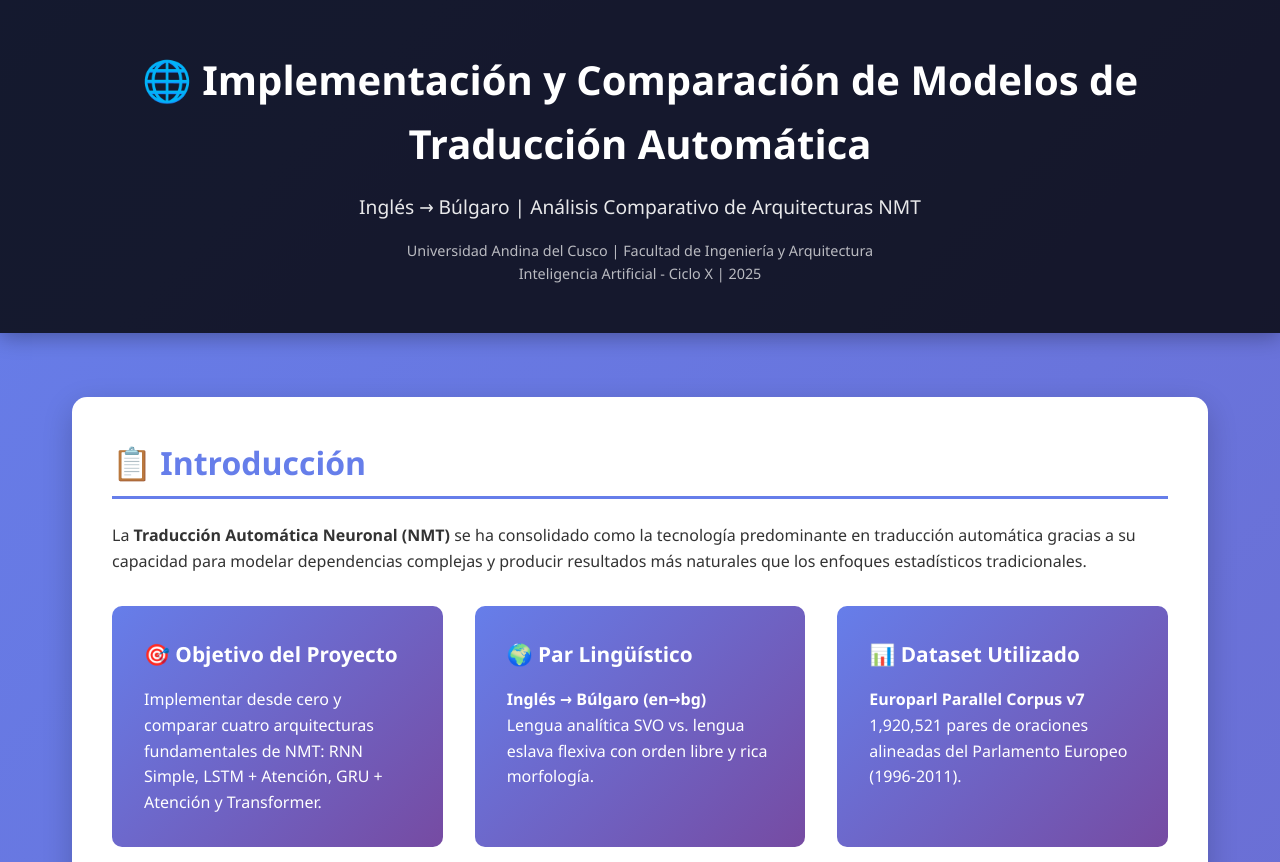
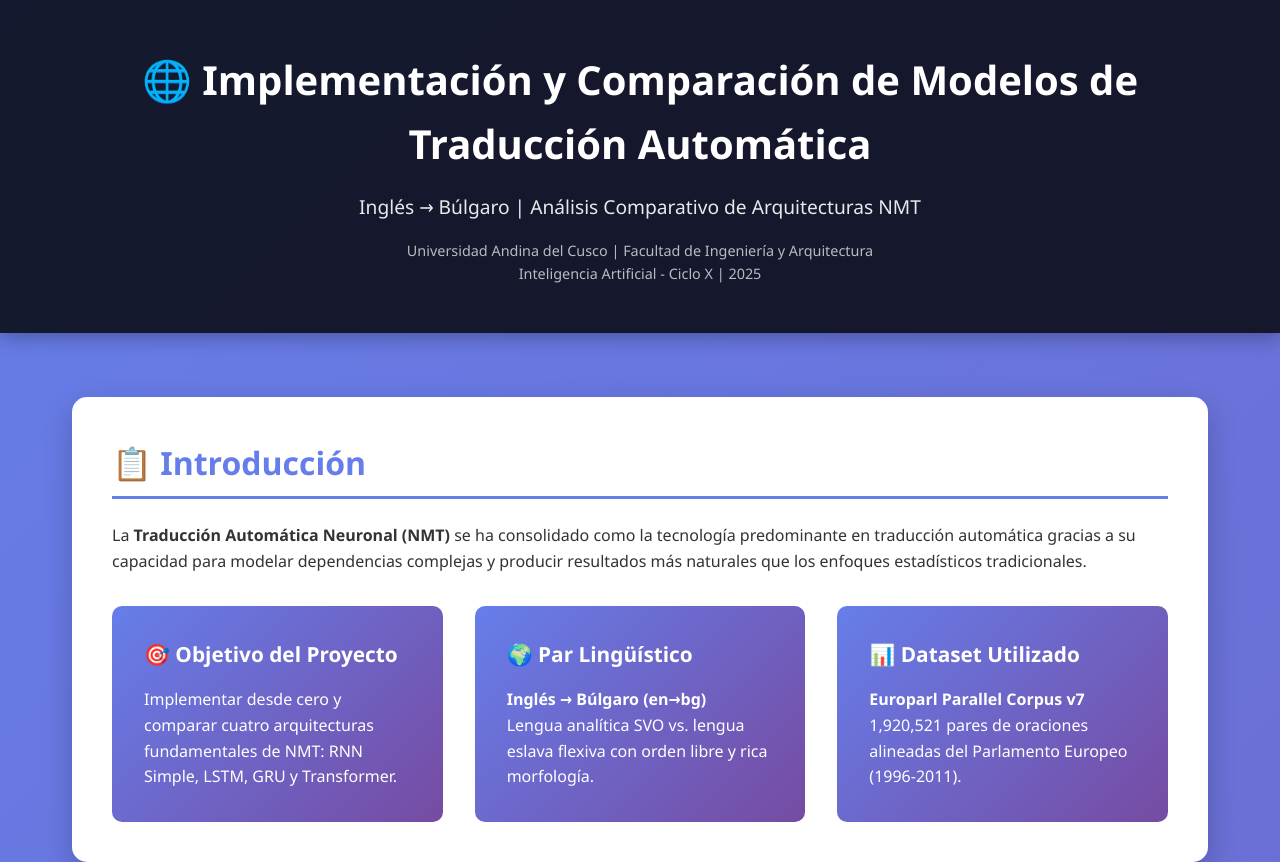
Before and after one commit to UAC-DavidSB/IA-Traduccion, a plain HTML site: page index.html in a window 1280 px wide. Shown: the top 862 px of the page. Drawn offline with nearby package versions, Linux system fonts and the light colour scheme.

Commit message:
Simplify project objective and chart labels

```diff
--- a/index.html
+++ b/index.html
@@ -294,7 +294,7 @@
             <div class="intro-grid">
                 <div class="info-card">
                     <h4>🎯 Objetivo del Proyecto</h4>
-                    <p>Implementar desde cero y comparar cuatro arquitecturas fundamentales de NMT: RNN Simple, LSTM + Atención, GRU + Atención y Transformer.</p>
+                    <p>Implementar desde cero y comparar cuatro arquitecturas fundamentales de NMT: RNN Simple, LSTM, GRU y Transformer.</p>
                 </div>
                 <div class="info-card">
                     <h4>🌍 Par Lingüístico</h4>
@@ -522,7 +522,7 @@
         new Chart(bleuCtx, {
             type: 'bar',
             data: {
-                labels: ['RNN Simple', 'LSTM + Atención', 'GRU + Atención', 'Transformer'],
+                labels: ['RNN Simple', 'LSTM', 'GRU', 'Transformer'],
                 datasets: [{
                     label: 'BLEU cased',
                     data: [18.8, 20.4, 80.1, 95.5],
@@ -580,14 +580,14 @@
                     borderWidth: 2
                 },
                 {
-                    label: 'LSTM + Atención',
+                    label: 'LSTM',
                     data: [20.61, 56.8, 82, 40, 60],
                     backgroundColor: 'rgba(255, 206, 86, 0.2)',
                     borderColor: 'rgba(255, 206, 86, 1)',
                     borderWidth: 2
                 },
                 {
-                    label: 'GRU + Atención',
+                    label: 'GRU',
                     data: [80.68, 56.4, 81, 50, 65],
                     backgroundColor: 'rgba(54, 162, 235, 0.2)',
                     borderColor: 'rgba(54, 162, 235, 1)',
```
